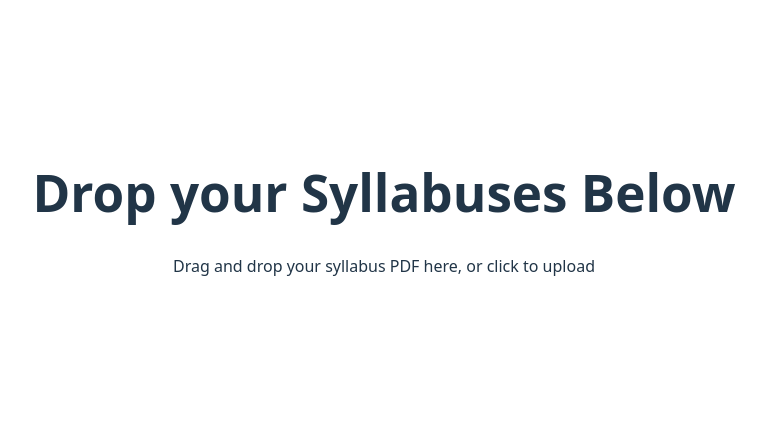
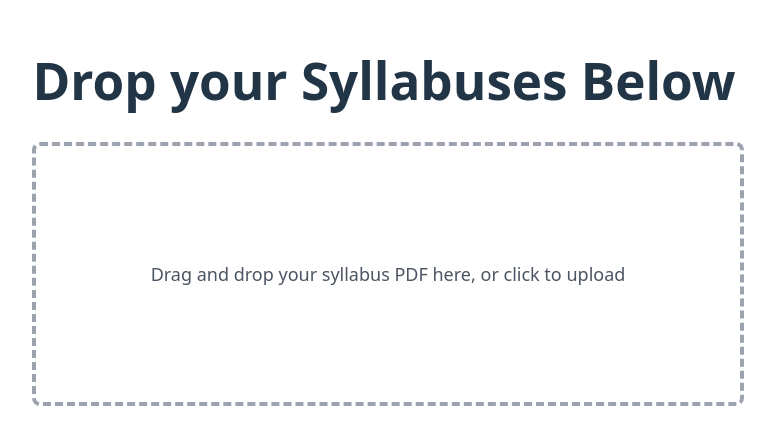
Before and after one commit to kych23/prelim-calendar, a React (Vite) app in the folder prelim-calendar/frontend/: page / in a window 1280 px wide. Shown: the part 168-612 px from the top of the page, without its empty margins (256-1031 px from the left). Built offline with nearby package versions, Linux system fonts and the light colour scheme.

Commit message:
new changes

```diff
--- a/prelim-calendar/frontend/src/components/dropbox.tsx
+++ b/prelim-calendar/frontend/src/components/dropbox.tsx
@@ -1,8 +1,9 @@
 import { useCallback } from 'react'
 import { useDropzone } from 'react-dropzone'
+import './dropbox.css'
 
 function DropBox({ onDrop }: { onDrop: (files: File[]) => void }) {
-  const handleDrop = useCallback((acceptedFiles: File[]) => {onDrop(acceptedFiles)}, [onDrop])
+  const handleDrop = useCallback((acceptedFiles: File[]) => { onDrop(acceptedFiles) }, [onDrop])
 
   const { getRootProps, getInputProps, isDragActive } = useDropzone({
     onDrop: handleDrop,
--- a/prelim-calendar/frontend/src/index.tsx
+++ b/prelim-calendar/frontend/src/index.tsx
@@ -1,7 +1,7 @@
 import { StrictMode } from 'react'
 import { createRoot } from 'react-dom/client'
 import './index.css'
-import Webpage from './webpage.tsx'
+import Webpage from './pages/webpage.tsx'
 
 createRoot(document.getElementById('root')!).render(
   <StrictMode>
--- a/prelim-calendar/frontend/src/webpage.tsx
+++ b/prelim-calendar/frontend/src/pages/webpage.tsx
@@ -1,18 +1,27 @@
 
 import { useState } from 'react'
-import DropBox from './components/dropbox'
+import DropBox from '../components/dropbox'
 import './webpage.css'
 import { GoogleOAuthProvider, GoogleLogin } from '@react-oauth/google'
 
 function Webpage() {
-  const [file, setFile] = useState<File | null>(null)
+  const [files, setFiles] = useState<File[]>([])
   const [googleToken, setGoogleToken] = useState<string | null>(null)
 
   return (
     <div className="App">
       <h1>Drop your Syllabuses Below</h1>
-      <DropBox onDrop={(files) => setFile(files[0])} />
-      {file && <p className="mt-4 text-center">Selected: {file.name}</p>}
+      <DropBox onDrop={(newFile) => setFiles(existingFiles => [...existingFiles, ...newFile])} />
+      {files.length > 0 && (
+        <div className="mt-4 text-center">
+          <p>Selected files:</p>
+          <div>
+            {files.map((file, idx) => (
+              <li key={idx}>{file.name}</li>
+            ))}
+          </div>
+        </div>
+      )}
       <div className="mt-4 text-center">
         {!googleToken ? (
           <GoogleLogin
```
Also changed, not shown: prelim-calendar/frontend/src/pages/webpage.css (renamed from prelim-calendar/frontend/src/webpage.css), 1 other file (tests, documents, lock files or other folders).
